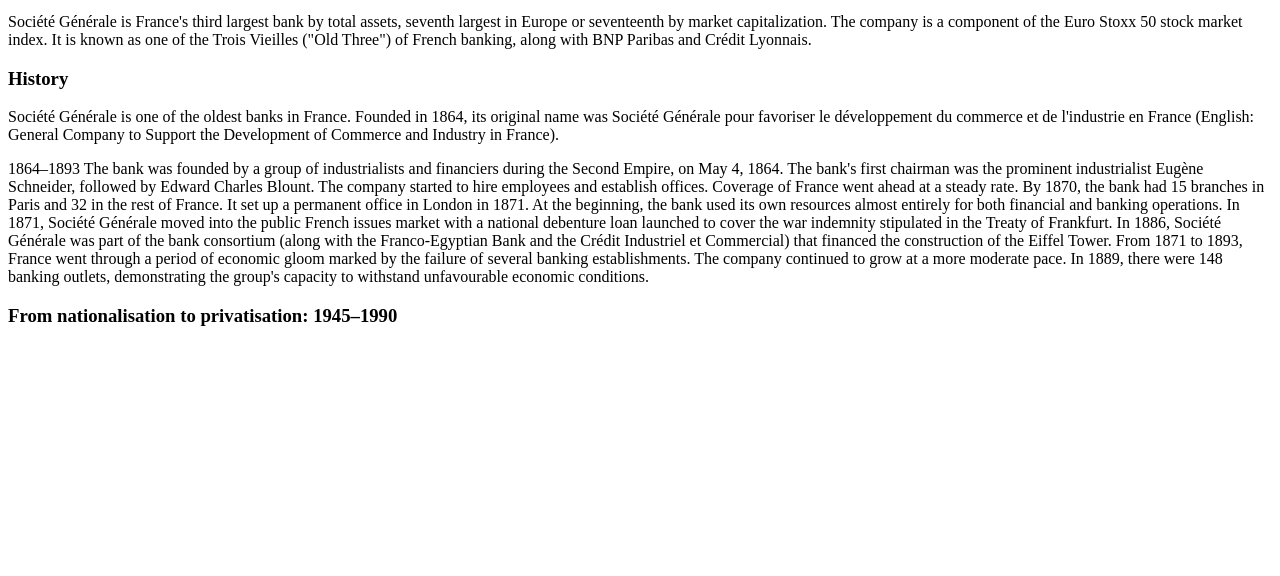
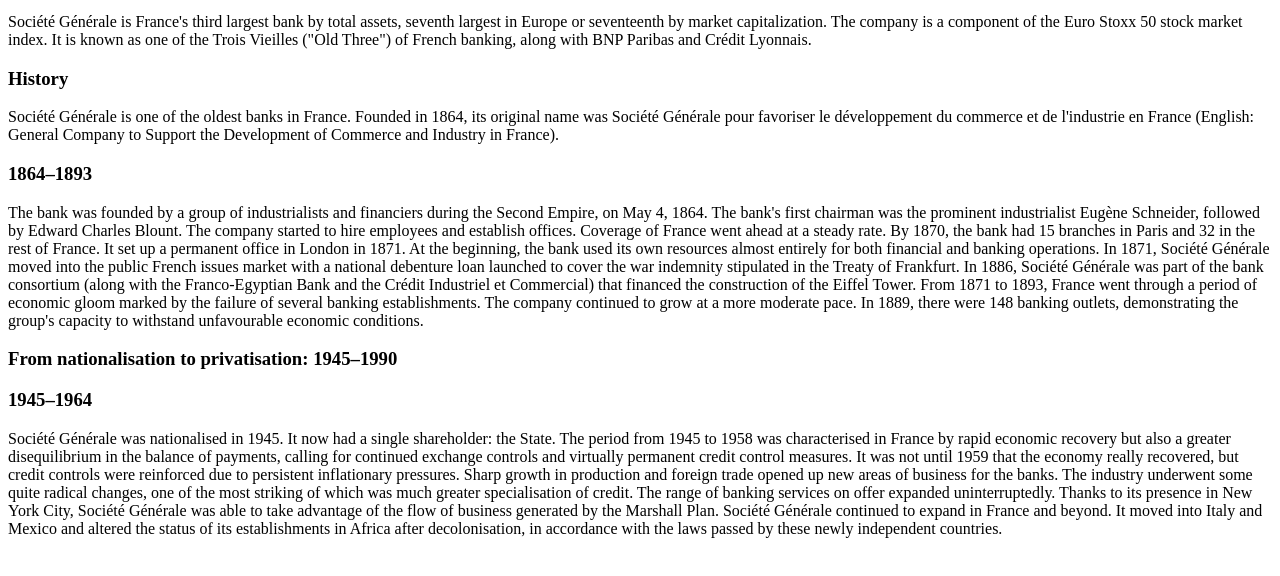
Before and after one commit to nimishvaibhav/intellipaat_capstoneproject, a plain HTML site: page index.html in a window 1280 px wide. Shown: the part 124-700 px from the top of the page. Drawn offline with Linux system fonts and the light colour scheme.

Commit message:
Adding history to SocGen page by Nimish Vaibhav

```diff
--- a/index.html
+++ b/index.html
@@ -13,8 +13,8 @@
 
 <p>Société Générale is one of the oldest banks in France. Founded in 1864, its original name was Société Générale pour favoriser le développement du commerce et de l'industrie en France (English: General Company to Support the Development of Commerce and Industry in France).</p>
 
-<p>1864–1893
-    The bank was founded by a group of industrialists and financiers during the Second Empire, on May 4, 1864. The bank's first chairman was the prominent industrialist Eugène Schneider, followed by Edward Charles Blount.
+<h3>1864–1893</h3>
+<p>The bank was founded by a group of industrialists and financiers during the Second Empire, on May 4, 1864. The bank's first chairman was the prominent industrialist Eugène Schneider, followed by Edward Charles Blount.
 
     The company started to hire employees and establish offices. Coverage of France went ahead at a steady rate. By 1870, the bank had 15 branches in Paris and 32 in the rest of France. It set up a permanent office in London in 1871.
 
@@ -25,6 +25,12 @@
     From 1871 to 1893, France went through a period of economic gloom marked by the failure of several banking establishments. The company continued to grow at a more moderate pace. In 1889, there were 148 banking outlets, demonstrating the group's capacity to withstand unfavourable economic conditions.</p>
 
 <h3>From nationalisation to privatisation: 1945–1990</h3>
+<h3>1945–1964</h3>
+<p>Société Générale was nationalised in 1945. It now had a single shareholder: the State. The period from 1945 to 1958 was characterised in France by rapid economic recovery but also a greater disequilibrium in the balance of payments, calling for continued exchange controls and virtually permanent credit control measures. It was not until 1959 that the economy really recovered, but credit controls were reinforced due to persistent inflationary pressures. Sharp growth in production and foreign trade opened up new areas of business for the banks.
+
+The industry underwent some quite radical changes, one of the most striking of which was much greater specialisation of credit. The range of banking services on offer expanded uninterruptedly. Thanks to its presence in New York City, Société Générale was able to take advantage of the flow of business generated by the Marshall Plan.
+
+Société Générale continued to expand in France and beyond. It moved into Italy and Mexico and altered the status of its establishments in Africa after decolonisation, in accordance with the laws passed by these newly independent countries.</p>
 
 </body>
 </html>
```
